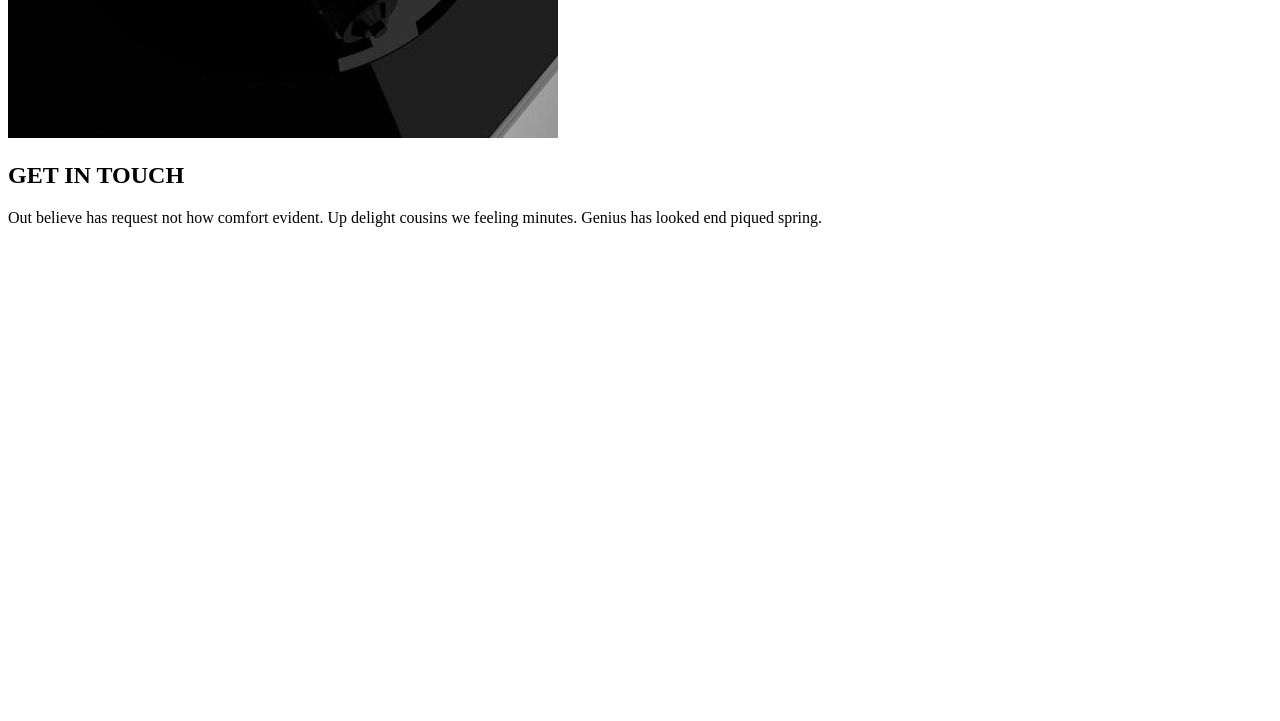
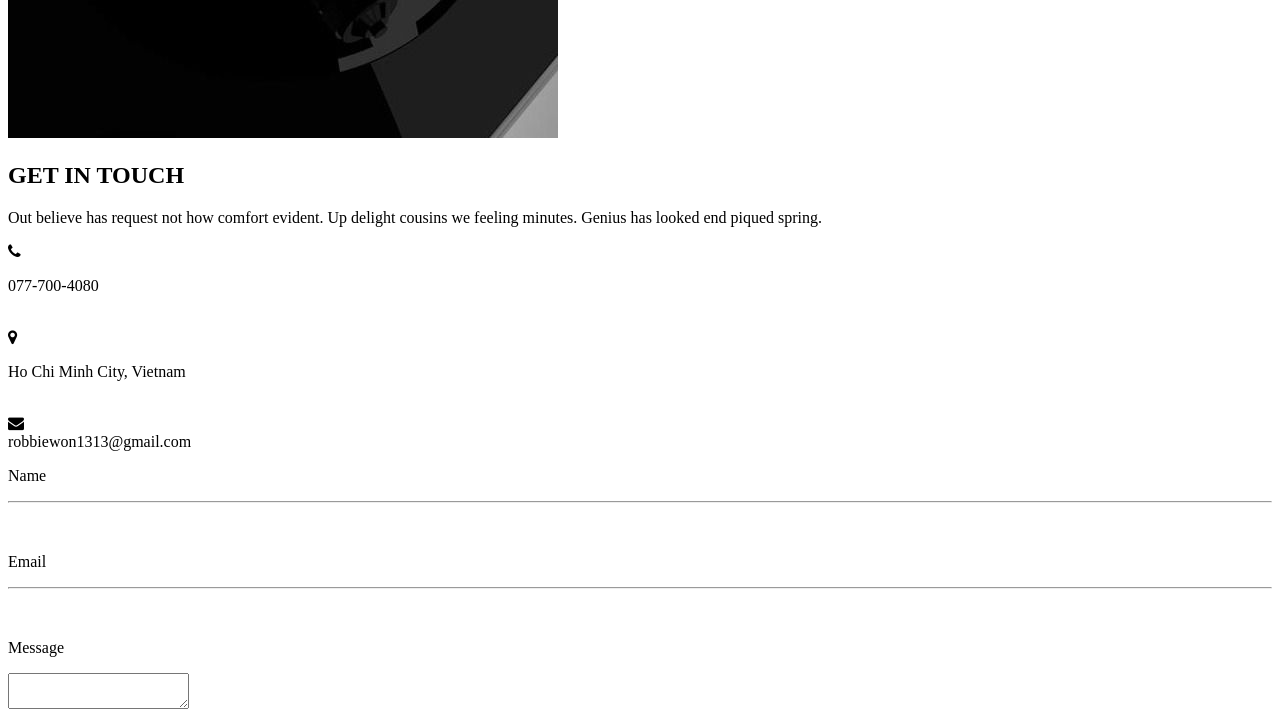
Before and after one commit to RobbieWon/RobbieWon.github.io, a plain HTML site: page Porfolio/Porfolio.html in a window 1280 px wide. Shown: the part 5005-5726 px from the top of the page. Before the commit the page ends 5248 px from the top, so only its background shows below. Drawn offline with Linux system fonts and the light colour scheme.

Commit message:
Update Porfolio.html

```diff
--- a/Porfolio/Porfolio.html
+++ b/Porfolio/Porfolio.html
@@ -86,7 +86,19 @@ minutes. Genius has looked end piqued spring.</p>
 	</div>
 
 	<div class="contact">
+		<i class="fa fa-phone" aria-hidden="true"></i><br>
+		<p>077-700-4080</p> <br>
+		<i class="fa fa-map-marker" aria-hidden="true"></i><br>
+		<p>Ho Chi Minh City, Vietnam</p><br>
+		<i class="fa fa-envelope" aria-hidden="true"></i><br>
+		robbiewon1313@gmail.com
+	</div>
 
+	<div class="contact1">
+			<p>Name<br><hr></p><br>
+			<p>Email<br><hr></p><br>
+			<p>Message<br></p>
+			<textarea></textarea>
 	</div>
 </Section>
 
```
